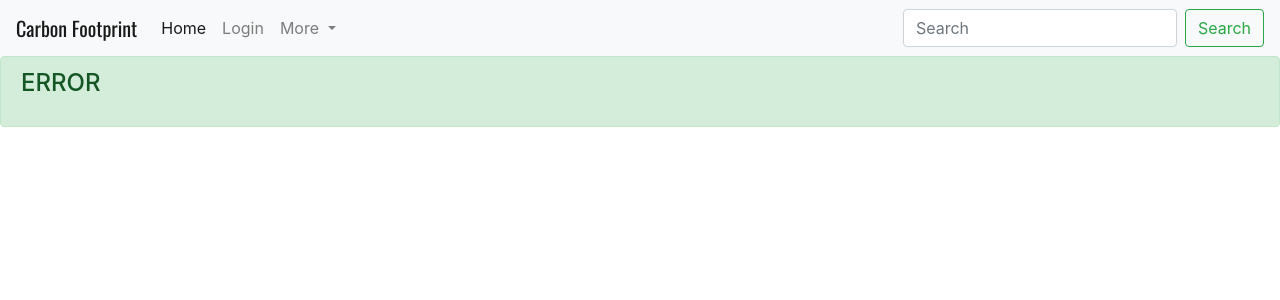
After one commit to cailean17/Carbon-Footprint, a Flask app: template templates/error.html in a window 1280 px wide. The commit adds this page. Shown: the top 300 px of the page. Run offline with Flask 2, Linux system fonts and the light colour scheme; the template is opened without the code that fills it, so the values that code supplies are empty; some libraries are stand-ins or nearby versions.

Commit message:
edited files

```diff
--- /dev/null
+++ b/templates/error.html
@@ -0,0 +1,12 @@
+{% extends "layout.html" %}
+
+{% block title %}
+  Error
+{% endblock %}
+
+{% block main %}
+  <div class="alert alert-success" role="alert">
+    <h4 class="alert-heading">ERROR</h4>
+    <p>{{ message }}</p>
+  </div>
+{% endblock %}
--- a/templates/index.html
+++ b/templates/index.html
@@ -42,6 +42,7 @@
           <li class="nav-item">
             <a class="nav-link" href="/register">Sign Up</a>
           </li>
+
           <li class="nav-item dropdown">
             <a
               class="nav-link dropdown-toggle"
@@ -60,6 +61,9 @@
               <div class="dropdown-divider"></div>
               <a class="dropdown-item" href="#">Something else here</a>
             </div>
+          </li>
+          <li class="nav-item" style = " margin-left:30px">
+            <a class="nav-link" href="#">{{username}}</a>
           </li>
         </ul>
         <form class="form-inline my-2 my-lg-0">
```
Also changed, not shown: templates/success.html (added, +13 -0 lines).
